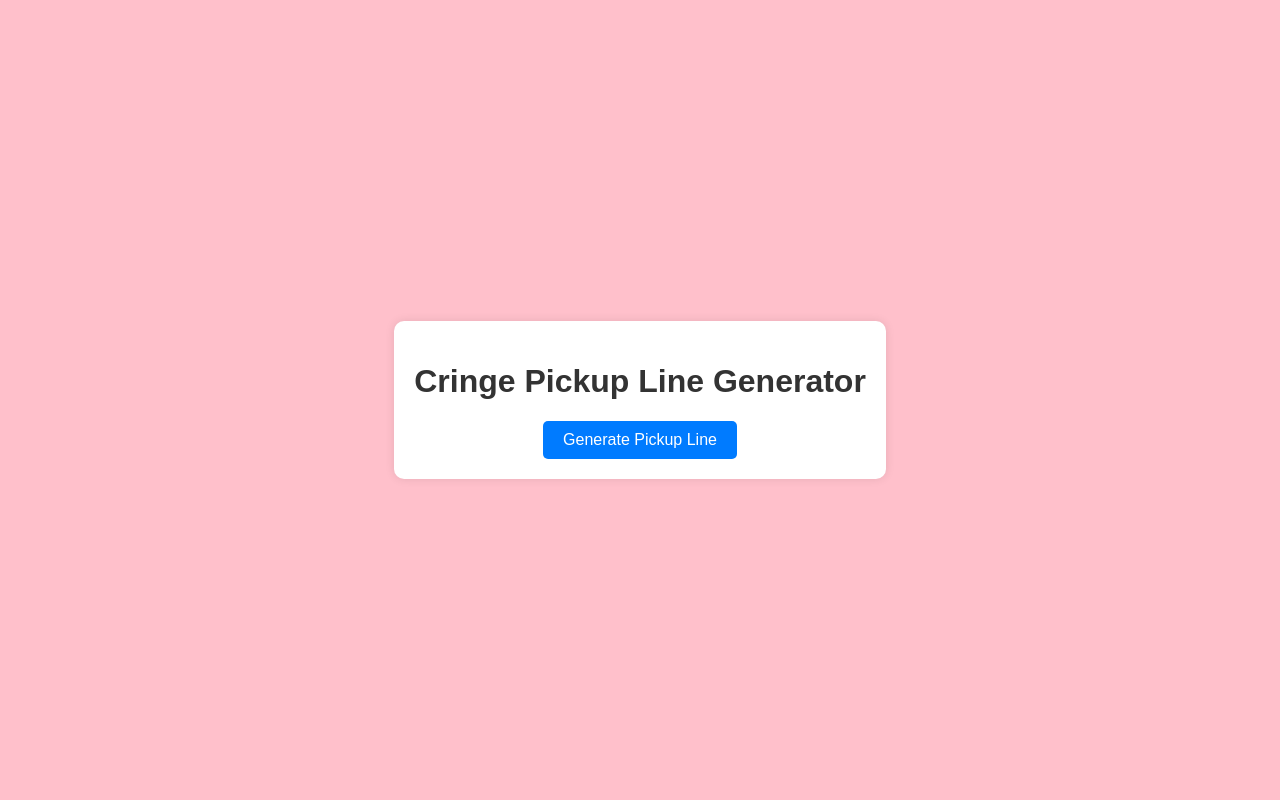
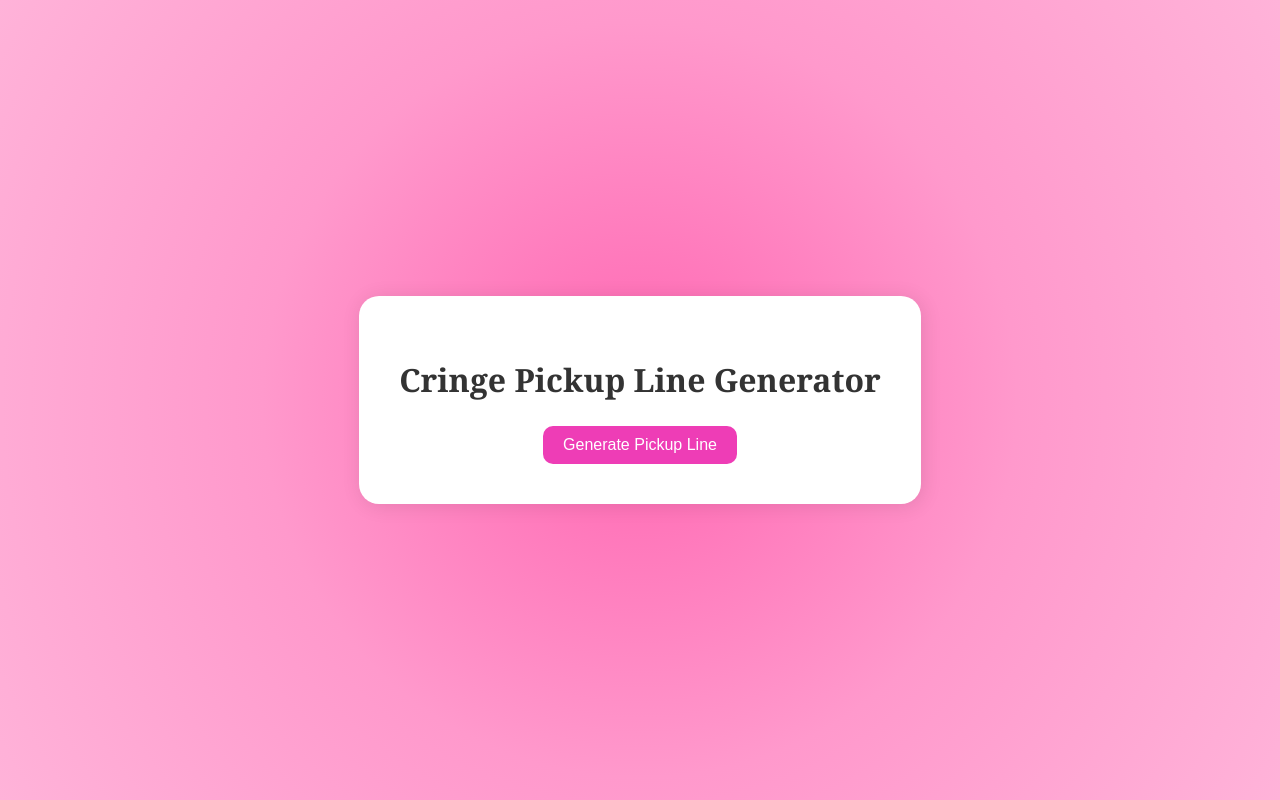
Before and after one commit to answarck/to_be_named, a Django app: page / in a window 1280 px wide. Run offline with Django 5.2, Linux system fonts and the light colour scheme.

Commit message:
Final Update.

```diff
--- a/static/css/styles.css
+++ b/static/css/styles.css
@@ -5,7 +5,6 @@ body, html {
 }
 
 .background {
-    /* background-image: url(../img/b.jpg);  */
     background-size: cover;
     background-position: center;
     height: 100vh;
@@ -16,7 +15,8 @@ body, html {
     text-align: center;
 }
 body {
-    font-family: Arial, sans-serif;
+    background: radial-gradient(circle, #ff66b2, #ff99cc, #ffb3d9);
+    font-family: Georgia,sans-serif;
     background-color: #FFC0CB;
     display: flex;
     justify-content: center;
@@ -27,9 +27,9 @@ body {
 .container {
     text-align: center;
     background-color: white;
-    padding: 20px;
-    border-radius: 10px;
-    box-shadow: 0 0 10px rgba(0, 0, 0, 0.1);
+    padding: 40px;
+    border-radius: 20px;
+    box-shadow: 2px 2px 20px rgba(0, 0, 0, 0.1);
 }
 
 h1 {
@@ -41,17 +41,18 @@ button {
     font-size: 16px;
     cursor: pointer;
     border: none;
-    border-radius: 5px;
-    background-color: #007BFF;
+    border-radius: 10px;
+    background-color: #ee3db6;
     color: white;
 }
 
 button:hover {
-    background-color: #0056b3;
+    background-color: #ea1f66;
 }
 
 #pickup-line {
+    font-family: Georgia, 'Times New Roman', Times, serif;
     margin-top: 20px;
-    font-size: 18px;
-    color: #555;
+    font-size: 25px;
+    color: #eb0580;
 }
--- a/utils/utils.py
+++ b/utils/utils.py
@@ -13,7 +13,7 @@ def get_pickup_line():
         messages=[
             {
                 "role": "system",
-                "content": "You are an AI assistant who create cringy pick up lines new everytime when start is told, nothing is in response other than the pickup line",
+                "content": "You are an AI assistant who create cringy pick up lines new everytime when start is told, nothing is in response other than the pickup line, Also give emojees at the end",
             },
             {
                 "role": "user",
```
Also changed, not shown: static/img/b.jpg (deleted), static/img/b1.jpg (deleted), vercel.json (deleted).
